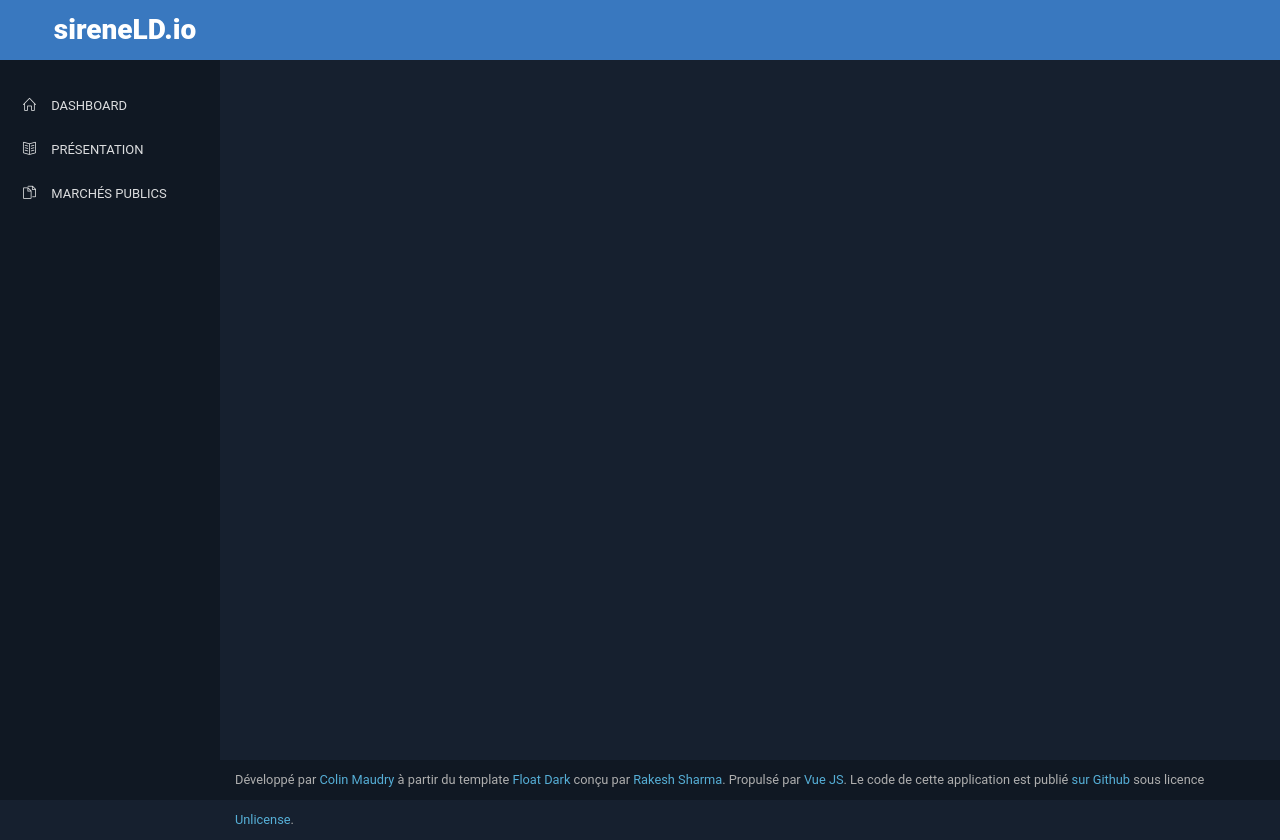
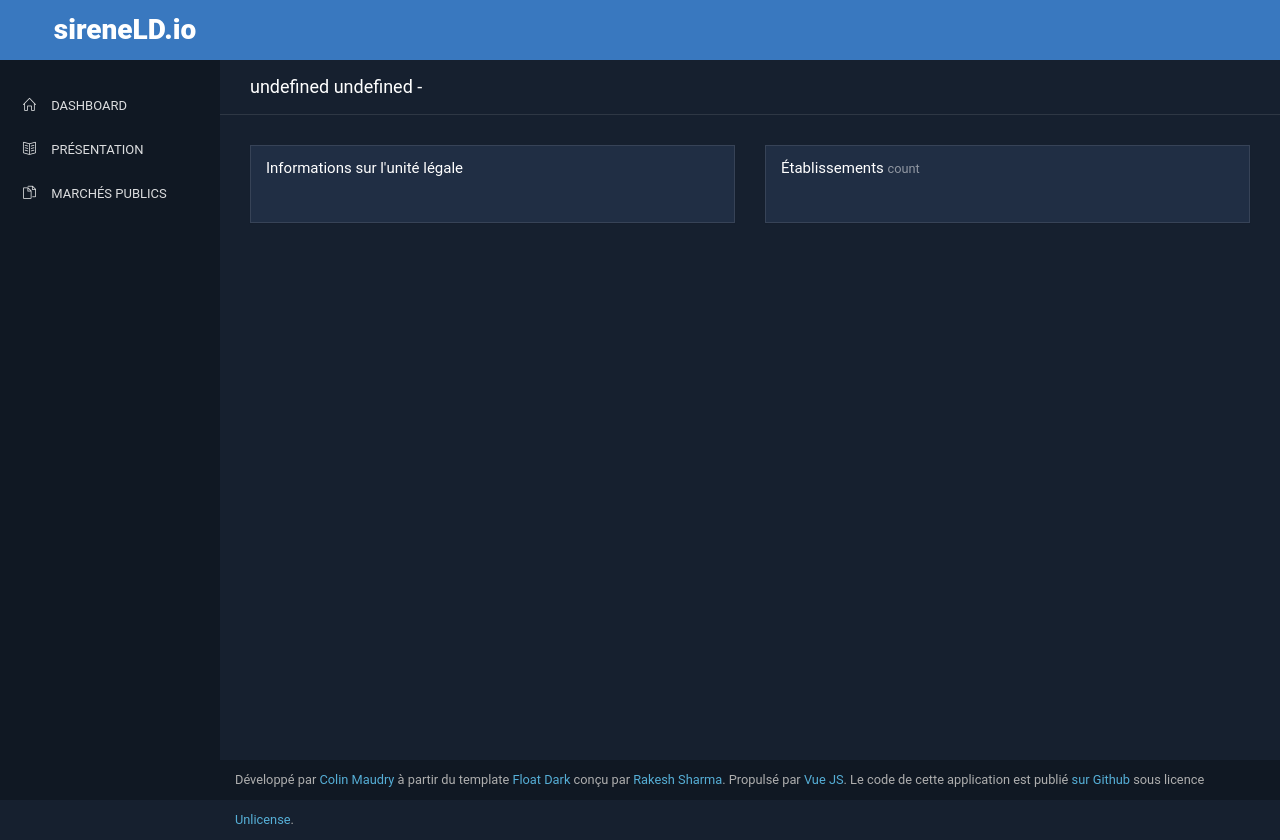
Before and after one commit to ColinMaudry/sirene-ld-web, a Vue app: page /siren/1 in a window 1280 px wide. Built offline with nearby package versions, Linux system fonts and the light colour scheme; no server answers; a web font is replaced by a local one.

Commit message:
Retrieving JSON-LD from queery.link and showing it

```diff
--- a/package.json
+++ b/package.json
@@ -18,6 +18,7 @@
     "cors": "^2.8.5",
     "express": "^4.16.4",
     "express-paginate": "^1.0.0",
+    "jsonld": "^1.7.0",
     "mongoose": "^5.4.10",
     "morgan": "^1.9.1",
     "node-sass": "^4.11.0",
--- a/src/router.js
+++ b/src/router.js
@@ -3,6 +3,7 @@ import Router from "vue-router";
 import PresentationPage from "@/views/PresentationPage.vue";
 import DashboardPage from "@/views/DashboardPage.vue";
 import MarchesPublics from "./views/MarchesPublics.vue";
+import Siren from "./views/Siren.vue";
 
 Vue.use(Router);
 
@@ -24,6 +25,11 @@ export default new Router({
       path: "/commande-publique",
       name: "decp",
       component: MarchesPublics
+    },
+    {
+      path: "/siren/:siren",
+      name: "siren",
+      component: Siren
     }
   ]
 });
--- a/src/store.js
+++ b/src/store.js
@@ -1,15 +1,22 @@
 import Vue from "vue";
 import Vuex from "vuex";
+import jsonld from "jsonld";
 
 Vue.use(Vuex);
 
 export default new Vuex.Store({
   state: {
     data: {
-      marches: []
+      marches: [],
+      uniteLegale: {}
     },
     search: {
       filterText: ""
+    },
+    context: {
+      sn: "https://sireneld.io/vocab/sirene#",
+      sx: "https://sireneld.io/vocab/sirext#",
+      label: "http://www.w3.org/2000/01/rdf-schema#label"
     }
   },
   getters: {
@@ -23,17 +30,28 @@ export default new Vuex.Store({
     },
     FILTER_TEXT(state, filterText) {
       state.search.filterText = filterText;
+    },
+    UNITE_LEGALE(state, uniteLegale) {
+      state.data.uniteLegale = uniteLegale;
     }
   },
   actions: {
     storeMarches(store, marches) {
       store.commit("MARCHES", marches);
     },
+    storeUniteLegale(store, uniteLegale) {
+      store.commit("UNITE_LEGALE", uniteLegale);
+    },
     setFilterText(store, filterText) {
       store.commit("FILTER_TEXT", filterText);
     },
     resetFilterText(store) {
       store.commit("FILTER_TEXT", "");
+    },
+    compactJsonld(store, info) {
+      jsonld.compact(info.data, this.state.context, function(err, result) {
+        store.commit(info.field, result);
+      });
     }
   }
 });
--- /dev/null
+++ b/src/views/Siren.vue
@@ -0,0 +1,95 @@
+<template>
+  <div>
+    <div v-if="uniteLegale">
+      <div class="page-header">
+        <div class="row">
+          <div class="col-sm-6">
+            <h4>
+              {{
+                uniteLegale["sn:denominationUniteLegale"] ||
+                  uniteLegale["sn:prenomUsuelUniteLegale"] +
+                    " " +
+                    uniteLegale["sn:nomUniteLegale"]
+              }}
+              - {{ uniteLegale["sn:siren"] }}
+            </h4>
+          </div>
+        </div>
+      </div>
+
+      <div class="row">
+        <div class="col-md-6">
+          <div class="panel panel-default">
+            <div class="panel-heading">
+              Informations sur l'unité légale
+              <small class="text-muted"></small>
+            </div>
+            <div class="panel-body">
+              <div class="col-lg-6 col-md-6 col-sm-12"></div>
+              <!--end col-->
+              <div class="col-lg-6 col-md-6 col-sm-12">
+                <!--end widget-->
+              </div>
+
+              <!-- <div class="col-lg-12 col-md-12 col-sm-12">
+              <categories-unites-legales/>
+              </div>-->
+            </div>
+          </div>
+        </div>
+        <div class="col-md-6">
+          <div class="panel panel-default">
+            <div class="panel-heading">
+              Établissements
+              <small class="text-muted">count</small>
+            </div>
+            <div class="panel-body">
+              <div class="col-lg-6 col-md-6 col-sm-12">
+                <!--end widget-->
+              </div>
+              <!--end col-->
+            </div>
+          </div>
+        </div>
+      </div>
+    </div>
+  </div>
+</template>
+
+<script>
+import axios from "axios";
+import { mapActions } from "vuex";
+
+export default {
+  components: {},
+  data() {
+    return {
+      siren: this.$route.params.siren
+    };
+  },
+  methods: {
+    ...mapActions(["storeUniteLegale", "compactJsonld"])
+  },
+  computed: {
+    sparqlEndpoint() {
+      return process.env.VUE_APP_SPARQL_ENDPOINT;
+    },
+    uniteLegale() {
+      return this.$store.state.data.uniteLegale;
+    }
+  },
+  created() {
+    axios
+      .get("https://queery.link/api/graphs/sld-siren-view.jsonld")
+      .then(response => {
+        //this.storeUniteLegale(response.data);
+        this.compactJsonld({ data: response.data, field: "UNITE_LEGALE" });
+      })
+      .catch(error => {
+        console.log(error);
+      });
+  }
+};
+</script>
+
+<style scoped></style>
```
Also changed, not shown: server.js (+15 -0 lines), 2 other files (tests, documents, lock files or other folders).
